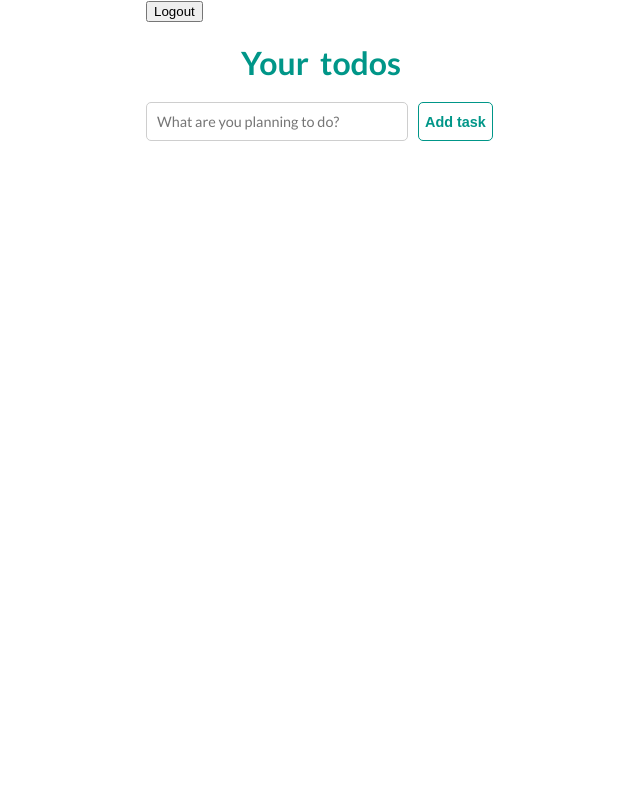
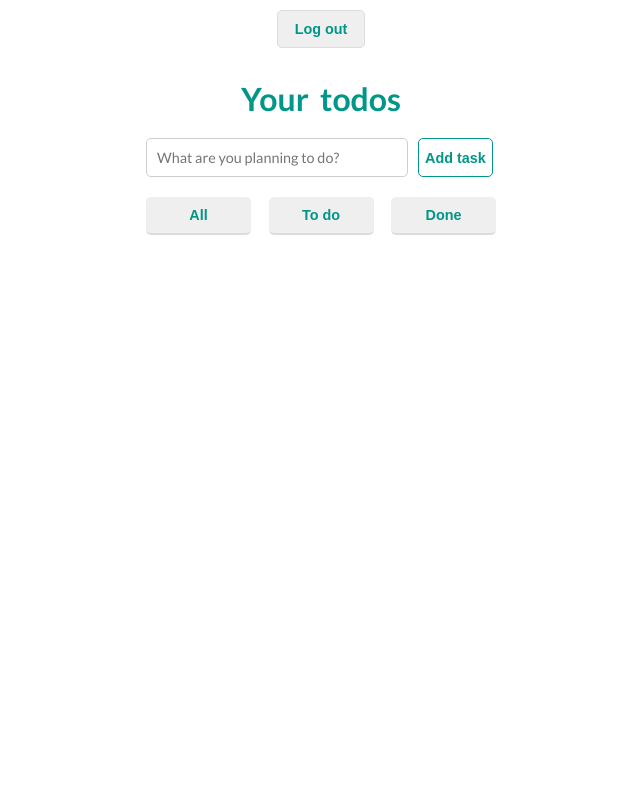
Before and after one commit to apyd/To-do-app, a Node server app: page / in a window 1280 px wide. Shown: the whole page, without its empty margins (319-959 px from the left). Run offline with Node 20, Linux system fonts and the light colour scheme; the visitor is signed in with stand-in values (Sample User, id 1); some libraries are stand-ins or nearby versions.

Commit message:
Added filter buttons to dashboard and applied styles
Added filter buttons to dashboard and applied styles

```diff
--- a/public/style.css
+++ b/public/style.css
@@ -211,8 +211,9 @@
     color: white;
     overflow:hidden;
     overflow-y:auto;
-    min-height: 200px;
-    max-height:500px;
+    min-height: 10vh;
+    max-height:40vh;
+    margin-bottom: 10px;
 }
 
 .task {
@@ -261,9 +262,63 @@
     text-overflow: ellipsis;
 }
 
+.form__logout {
+    display: flex;
+    justify-content: center;
+}
 
-/* @media (max-width: 600px) {
+.button__logout {
+    width: 25%;
+    margin: 10px 0px;
+    padding: 10px;
+    border: 0;
+    border-radius: 5px;
+    font-weight: bold;
+    font-size: 0.9rem;
+    color: var(--persian-green);
+    border: 1px solid rgb(220,220,220);
+}
+
+.button__logout:hover {
+    background-color: black;
+    color: white;
+}
+
+.buttons__wrapper {
+    margin-top: 10px;
+    display: flex;
+    justify-content: space-between;
+}
+
+.filter__button {
+    width: 30%;
+    margin: 10px 0px;
+    padding: 10px;
+    border: 0;
+    border-radius: 5px;
+    font-weight: bold;
+    font-size: 0.9rem;
+    color: var(--persian-green);
+    border-bottom: 2px solid rgb(220,220,220);
+}
+
+.filter__button:hover {
+    background-color: black;
+    color: white;
+}
+
+@media (max-width: 700px) {
     .app-wrapper {
         margin: 10px;
     }
- } */
+
+    .img__wrapper {
+        display: none;
+    }
+
+    .form__wrapper {
+        border-radius: 10px;
+    }
+
+
+ }
--- a/src/server/templates/index.pug
+++ b/src/server/templates/index.pug
@@ -11,11 +11,15 @@ html
     main.main
       .app-wrapper
         .another-wrapper
-          form#login__form.form(action='auth/logout', method='GET')
-            button.logout(type="submit") Logout
+          form.form__logout(action='auth/logout', method='GET')
+            button.button__logout(type="submit") Log out
           h1.h1 Your todos
           .input__wrapper
             input.task__input--add(type="text" minlength="3" maxlength="55" placeholder="What are you planning to do?" required="")
             button.task__button--add(type="button") Add task
+          .buttons__wrapper
+            button.filter__button.filter__button--all(type="button") All
+            button.filter__button.filter__button--todo(type="button") To do
+            button.filter__button.filter__button--done(type="button") Done
           ul.tasks-list
     script(src="index.js")
```
